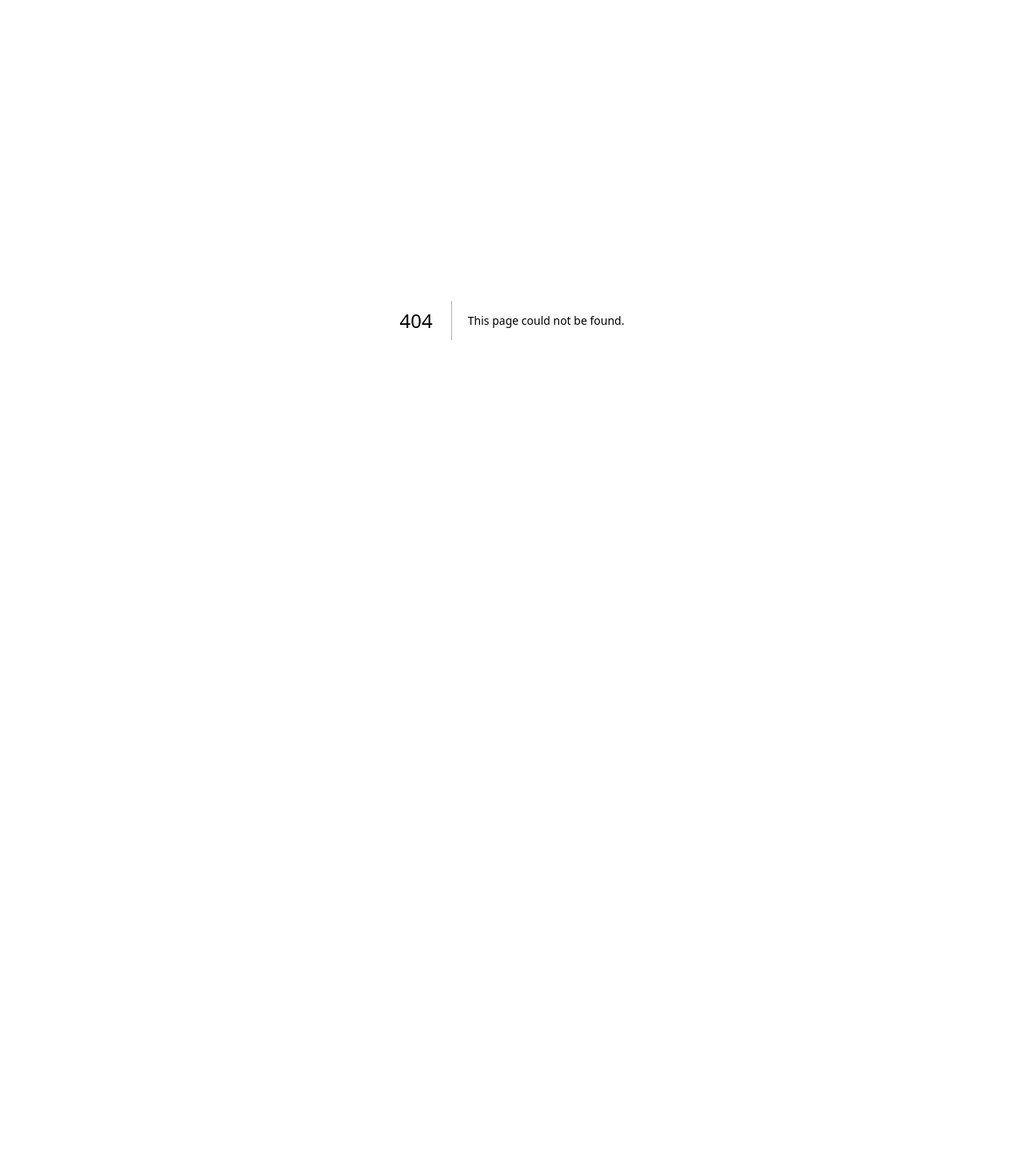
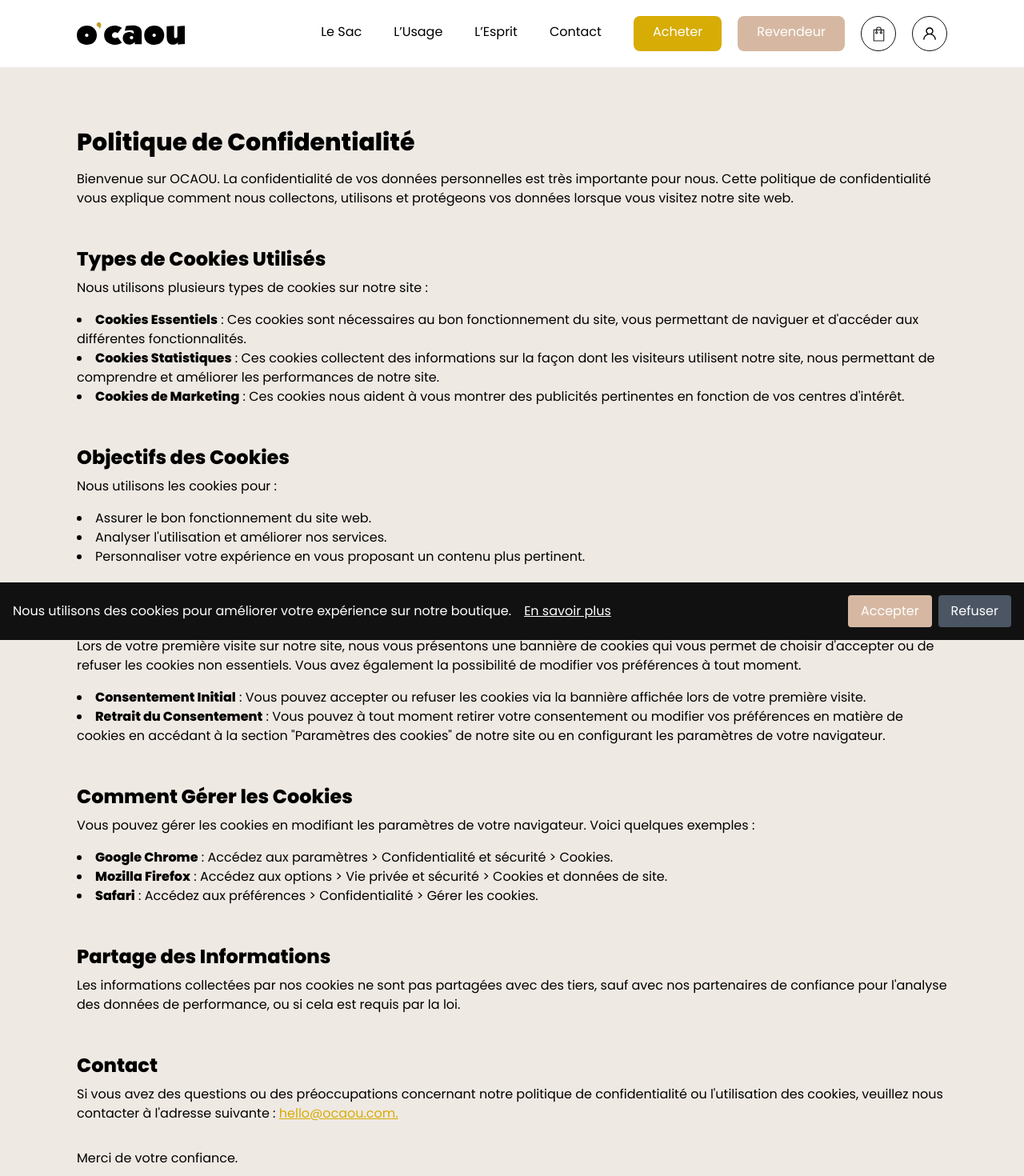
Before and after one commit to o-caou/landing_page, a Next.js app: page /privacy-policy in a window 1280 px wide. Before the commit this address had no page. Shown: the top 1470 px of the page at 80% size. Before the commit the page ends 800 px from the top, so only its background shows below. Built offline with nearby package versions, Linux system fonts and the light colour scheme.

Commit message:
add privacy policy + banner

```diff
--- a/src/app/layout.jsx
+++ b/src/app/layout.jsx
@@ -1,6 +1,11 @@
 import "./globals.css";
 import poppins from "../lib/fonts";
 import Head from "next/head";
+
+// Components
+import CookieBanner from "@/components/CookieBanner";
+import Menu from "@/components/Menu";
+import Footer from "@/components/Footer";
 
 export const metadata = {
   title: "O'CAOU, Un sac intelligent qui pense à tout.",
@@ -36,7 +41,12 @@ export default function RootLayout({ children }) {
         <meta property="twitter:description" content={metadata.description} />
         <meta property="twitter:image" content={metadata.image} />
       </Head>
-      <body className={`${poppins.className} bg-white`}>{children}</body>
+      <body className={`${poppins.className} bg-white`}>
+        <Menu />
+        {children}
+        <CookieBanner />
+        <Footer />
+      </body>
     </html>
   );
 }
--- a/src/app/page.jsx
+++ b/src/app/page.jsx
@@ -17,8 +17,6 @@ import Image from "next/image";
 import whiteArrow from "/public/image/white-arrow.svg";
 
 // Components
-import Menu from "@/components/Menu";
-import Footer from "@/components/Footer";
 import BagSection from "@/components/BagSection";
 import StorageSection from "@/components/StorageSection";
 import GallerySection from "@/components/GallerySection";
@@ -90,8 +88,6 @@ export default function Home() {
     <>
       <div ref={contentRef} className="border border-lin">
         <div className="bg-lin bg-cover bg-center sm:h-screen w-full bg-[url('/image/home_background_mobile.jpg')] sm:bg-[url('/image/home_background-2.jpg')]">
-          <Menu />
-
           <div className="flex items-center px-6 h-full text-sm sm:px-24">
             <div className="flex mt-10 flex-col items-center sm:mt-0 sm:w-6/12 sm:items-start">
               <p className="mt-96 font-extrabold text-4xl sm:text-6xl text-center sm:text-left sm:mt-0">
@@ -155,7 +151,6 @@ export default function Home() {
         <Reasurance />
         <GallerySection gallery={gallery} />
         <SpiritSection />
-        <Footer />
       </div>
     </>
   );
--- /dev/null
+++ b/src/app/privacy-policy/page.jsx
@@ -0,0 +1,100 @@
+export default function PrivacyPolicy() {
+  return (
+    <div className="bg-lin p-8 w-full px-6 sm:px-24 sm:pt-40 sm:pb-24">
+      <h1 className="text-3xl font-bold mb-4">Politique de Confidentialité</h1>
+      <p className="mb-12">
+        Bienvenue sur OCAOU. La confidentialité de vos données personnelles est
+        très importante pour nous. Cette politique de confidentialité vous
+        explique comment nous collectons, utilisons et protégeons vos données
+        lorsque vous visitez notre site web.
+      </p>
+      <h2 className="text-2xl font-semibold mb-2">Types de Cookies Utilisés</h2>
+      <p className="mb-4">
+        Nous utilisons plusieurs types de cookies sur notre site :
+      </p>
+      <ul className="list-disc list-inside mb-12">
+        <li>
+          <strong>Cookies Essentiels</strong> : Ces cookies sont nécessaires au
+          bon fonctionnement du site, vous permettant de naviguer et d'accéder
+          aux différentes fonctionnalités.
+        </li>
+        <li>
+          <strong>Cookies Statistiques</strong> : Ces cookies collectent des
+          informations sur la façon dont les visiteurs utilisent notre site,
+          nous permettant de comprendre et améliorer les performances de notre
+          site.
+        </li>
+        <li>
+          <strong>Cookies de Marketing</strong> : Ces cookies nous aident à vous
+          montrer des publicités pertinentes en fonction de vos centres
+          d'intérêt.
+        </li>
+      </ul>
+      <h2 className="text-2xl font-semibold mb-2">Objectifs des Cookies</h2>
+      <p className="mb-4">Nous utilisons les cookies pour :</p>
+      <ul className="list-disc list-inside mb-12">
+        <li>Assurer le bon fonctionnement du site web.</li>
+        <li>Analyser l'utilisation et améliorer nos services.</li>
+        <li>
+          Personnaliser votre expérience en vous proposant un contenu plus
+          pertinent.
+        </li>
+      </ul>
+      <h2 className="text-2xl font-semibold mb-2">Consentement des Cookies</h2>
+      <p className="mb-4">
+        Lors de votre première visite sur notre site, nous vous présentons une
+        bannière de cookies qui vous permet de choisir d'accepter ou de refuser
+        les cookies non essentiels. Vous avez également la possibilité de
+        modifier vos préférences à tout moment.
+      </p>
+      <ul className="list-disc list-inside mb-12">
+        <li>
+          <strong>Consentement Initial</strong> : Vous pouvez accepter ou
+          refuser les cookies via la bannière affichée lors de votre première
+          visite.
+        </li>
+        <li>
+          <strong>Retrait du Consentement</strong> : Vous pouvez à tout moment
+          retirer votre consentement ou modifier vos préférences en matière de
+          cookies en accédant à la section "Paramètres des cookies" de notre
+          site ou en configurant les paramètres de votre navigateur.
+        </li>
+      </ul>
+      <h2 className="text-2xl font-semibold mb-2">Comment Gérer les Cookies</h2>
+      <p className="mb-4">
+        Vous pouvez gérer les cookies en modifiant les paramètres de votre
+        navigateur. Voici quelques exemples :
+      </p>
+      <ul className="list-disc list-inside mb-12">
+        <li>
+          <strong>Google Chrome</strong> : Accédez aux paramètres &gt;
+          Confidentialité et sécurité &gt; Cookies.
+        </li>
+        <li>
+          <strong>Mozilla Firefox</strong> : Accédez aux options &gt; Vie privée
+          et sécurité &gt; Cookies et données de site.
+        </li>
+        <li>
+          <strong>Safari</strong> : Accédez aux préférences &gt; Confidentialité
+          &gt; Gérer les cookies.
+        </li>
+      </ul>
+      <h2 className="text-2xl font-semibold mb-2">Partage des Informations</h2>
+      <p className="mb-12">
+        Les informations collectées par nos cookies ne sont pas partagées avec
+        des tiers, sauf avec nos partenaires de confiance pour l'analyse des
+        données de performance, ou si cela est requis par la loi.
+      </p>
+      <h2 className="text-2xl font-semibold mb-2">Contact</h2>
+      <p className="mb-4">
+        Si vous avez des questions ou des préoccupations concernant notre
+        politique de confidentialité ou l'utilisation des cookies, veuillez nous
+        contacter à l'adresse suivante :{" "}
+        <a href="mailto:contact@ocaou.com" className="underline text-gold">
+          hello@ocaou.com.
+        </a>
+      </p>
+      <p className="mt-8">Merci de votre confiance.</p>
+    </div>
+  );
+}
--- /dev/null
+++ b/src/components/CookieBanner.jsx
@@ -0,0 +1,60 @@
+"use client";
+
+import { useState, useEffect } from "react";
+import Link from "next/link";
+
+export default function CookieBanner() {
+  const [isVisible, setIsVisible] = useState(false);
+  const [hasConsented, setHasConsented] = useState(false);
+  const [hasRejected, setHasRejected] = useState(false);
+
+  useEffect(() => {
+    const cookieConsent = localStorage.getItem("cookieConsent");
+    if (!cookieConsent) {
+      setIsVisible(true);
+    }
+  }, []);
+
+  const handleAccept = () => {
+    localStorage.setItem("cookieConsent", "true");
+    setHasConsented(true);
+    setIsVisible(false);
+  };
+
+  const handleReject = () => {
+    localStorage.setItem("cookieConsent", "false");
+    setHasRejected(true);
+    setIsVisible(false);
+  };
+
+  if (!isVisible) return null;
+
+  return (
+    <div className="fixed bottom-0 left-0 w-full bg-black text-white p-4 flex flex-col md:flex-row justify-between items-center z-30">
+      <div className="flex items-center">
+        <p className="mb-2 md:mb-0">
+          Nous utilisons des cookies pour améliorer votre expérience sur notre
+          boutique.
+        </p>
+        <Link href="/privacy-policy" className="underline text-white px-4 py-2">
+          En savoir plus
+        </Link>
+      </div>
+
+      <div className="flex gap-2">
+        <button
+          onClick={handleAccept}
+          className="bg-sand text-white px-4 py-2 rounded "
+        >
+          Accepter
+        </button>
+        <button
+          onClick={handleReject}
+          className="bg-gray-600 text-white px-4 py-2 rounded"
+        >
+          Refuser
+        </button>
+      </div>
+    </div>
+  );
+}
--- a/src/components/Menu.jsx
+++ b/src/components/Menu.jsx
@@ -1,5 +1,8 @@
+"use client";
+
 import { useState, useRef, useEffect } from "react";
 import Image from "next/image";
+import Link from "next/link";
 
 // Images
 import logoOcaou from "/public/image/logo-ocaou.svg";
@@ -122,6 +125,7 @@ export default function Menu() {
         }`}
       >
         <div className="flex justify-between items-center px-6 py-4 sm:py-5 sm:px-24">
+          <Link href="/">
             <Image
               src={logoOcaou}
               alt="logo O'CAOU"
@@ -129,6 +133,8 @@ export default function Menu() {
               onClick={scrollToTop}
               className="cursor-pointer"
             />
+          </Link>
+
           <ul className="hidden sm:flex sm:items-center sm:text-base sm:gap-10">
             <li
               onClick={() => scrollToSection("bags-content")}
```
Lines whose indentation alone changed are shown as unchanged.
